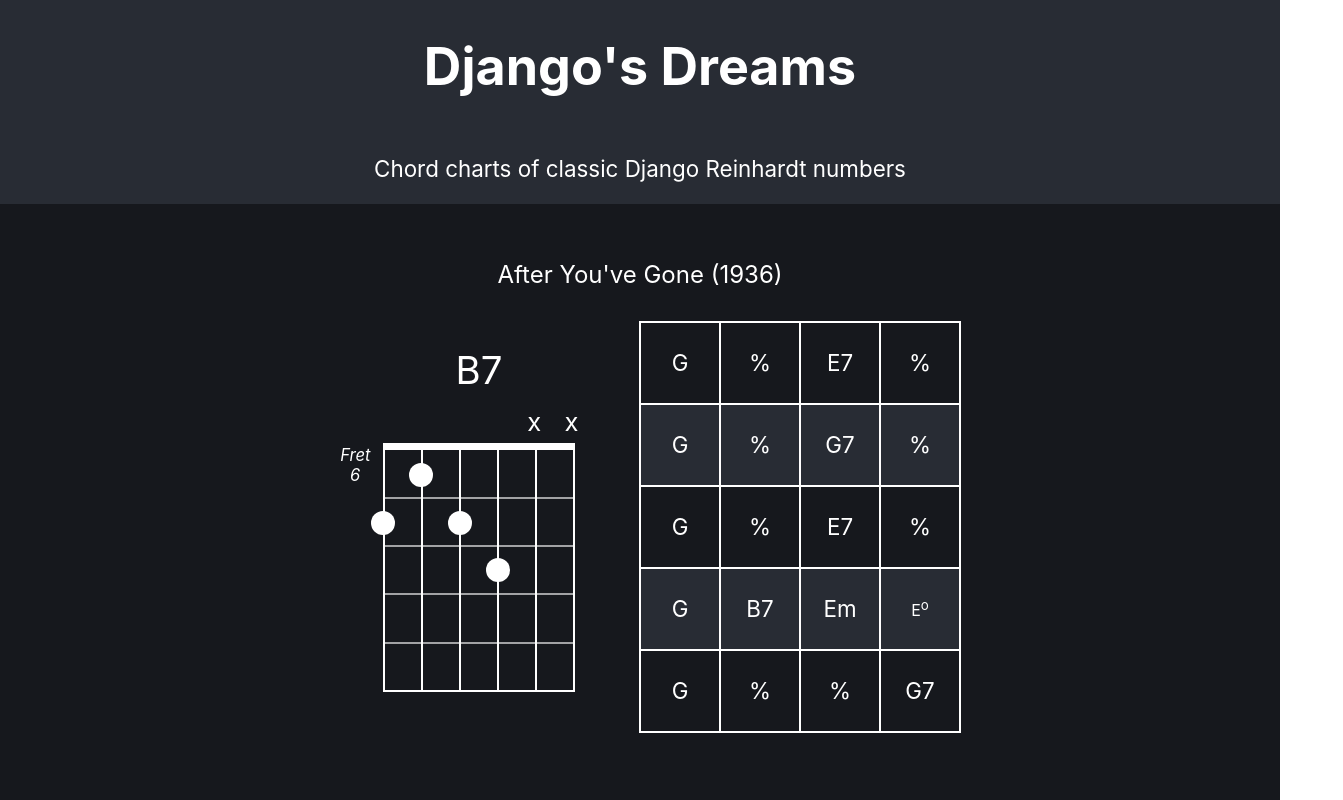
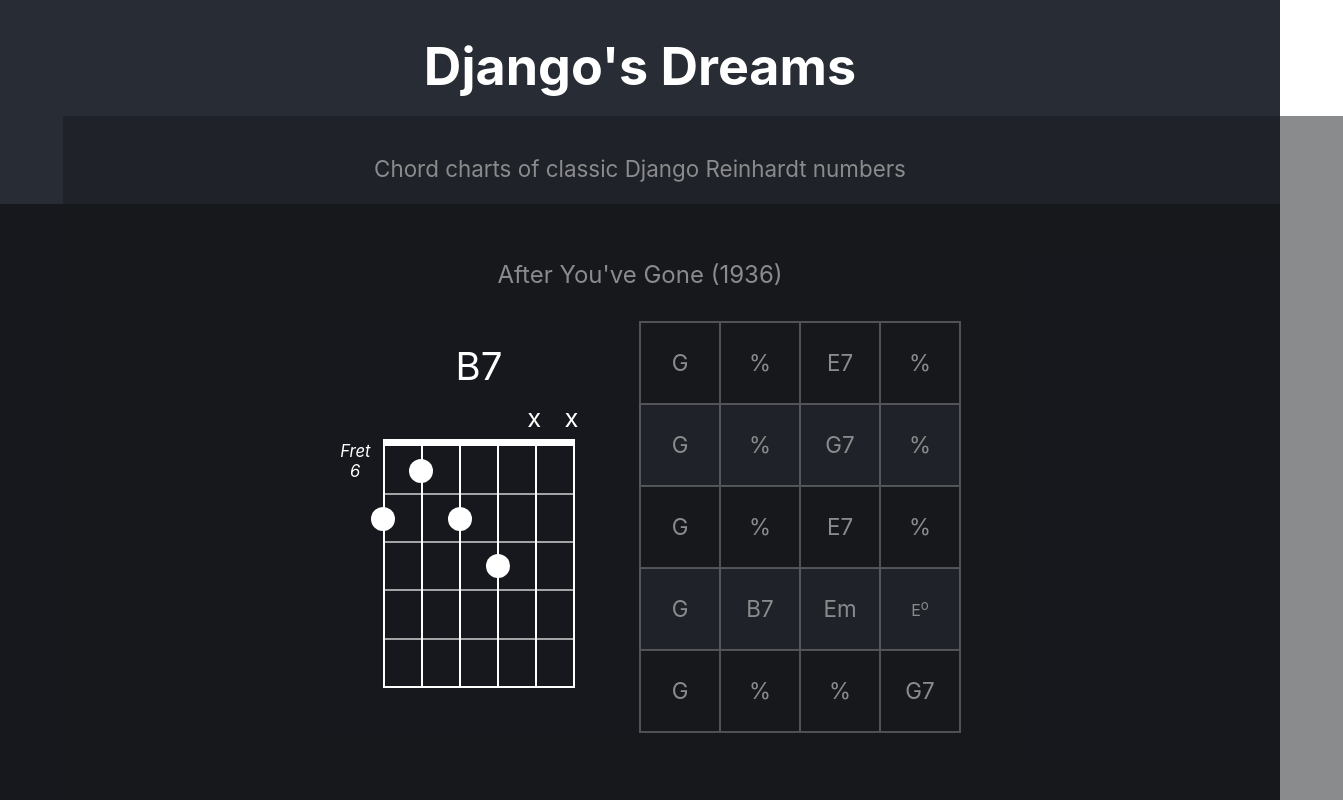
Before and after one commit to samlmcewan/djangos-dreams, a React (Create React App) app: page / in a window 1280 px wide. Both pictures are taken after a click on the element "B7". Shown: the top 800 px of the page, 1343 px wide, since content can reach past the window. Built offline with nearby package versions, Linux system fonts and the light colour scheme.

Commit message:
Add invisible div behind chord diagrams, click anywhere on screen to close chord diagram

```diff
--- a/src/app-data/data.js
+++ b/src/app-data/data.js
@@ -8,11 +8,11 @@ const SongData = [
         chords: [
             {chordName: 'C', positions: 'x13331', firstFret: '3', id: nanoid()},
             {chordName: '%', id: nanoid()},
-            {chordName: 'Cm', positions: 'x13321', firstFret: '3', id: 'Cm3', id: nanoid()},
+            {chordName: 'Cm', positions: 'x13321', firstFret: '3', id: nanoid()},
             {chordName: '%', id: nanoid()},
-            {chordName: 'G', positions: '133211', firstFret: '3', id: 'G3', id: nanoid()},
+            {chordName: 'G', positions: '133211', firstFret: '3', id: nanoid()},
             {chordName: '%', id: nanoid()},
-            {chordName: 'E7', positions: 'x3231xx', firstFret: '5', id: 'E75', id: nanoid()},
+            {chordName: 'E7', positions: 'x3231xx', firstFret: '5', id: nanoid()},
             {chordName: '%', id: nanoid()},
             {chordName: 'A7', positions: '2123xx', firstFret: '4', id: nanoid()},
             {chordName: '%', id: nanoid()},
--- a/src/components/chord-box/chord-box.styles.scss
+++ b/src/components/chord-box/chord-box.styles.scss
@@ -28,12 +28,12 @@ p {
 	box-sizing: border-box;
 	-moz-box-sizing: border-box;
 	-webkit-box-sizing: border-box;
-	border: 1px solid white;
+	border: 1px solid #ffffff80;
 	overflow: hidden;
 	position: relative;
 
 	// .half-line {
-	// 	// border-top: 1px solid white;
+	// 	// border-top: 1px solid #ffffff80;
 	// 	width: 12.5%;
 	// 	height: 12.5%;
 	// 	position: absolute;
@@ -42,7 +42,7 @@ p {
 	// 	&:after {
 	// 		content: "";
 	// 		position: absolute;
-	// 		border-top: 1px solid white;
+	// 		border-top: 1px solid #ffffff80;
 	// 		width: 200px;
 	// 		transform: rotate(135deg);
 	// 		transform-origin: 25% 25%;
@@ -111,7 +111,7 @@ p {
 	box-sizing: border-box;
 	-moz-box-sizing: border-box;
 	-webkit-box-sizing: border-box;
-	border: 1px solid white;
+	border: 1px solid #ffffff80;
 	overflow: hidden;
 	position: relative;
 
@@ -136,7 +136,7 @@ p {
 		box-sizing: border-box;
 		-moz-box-sizing: border-box;
 		-webkit-box-sizing: border-box;
-		border: 2px solid white;
+		border: 2px solid #ffffff80;
 		overflow: hidden;
 		// position: absolute;
 		transform: rotate(45deg);
@@ -166,7 +166,7 @@ p {
 	}
 
 	.half-line {
-		// border-top: 1px solid white;
+		// border-top: 1px solid #ffffff80;
 		width: 12.5%;
 		height: 12.5%;
 		position: absolute;
@@ -175,7 +175,7 @@ p {
 		&:after {
 			content: "";
 			position: absolute;
-			border-top: 2px solid white;
+			border-top: 2px solid #ffffff80;
 			width: 185px;
 			transform: rotate(135deg);
 			transform-origin: 25% 25%;
@@ -190,7 +190,7 @@ p {
 	}
 
 	.short-line-top {
-		// border-top: 1px solid white;
+		// border-top: 1px solid #ffffff80;
 		// display: none;
 		width: 12.5%;
 		height: 12.5%;
@@ -200,7 +200,7 @@ p {
 		&:after {
 			content: "";
 			position: absolute;
-			border-top: 2px solid white;
+			border-top: 2px solid #ffffff80;
 			width: 112px;
 			transform: rotate(135deg);
 			transform-origin: 41.5% 10%;
@@ -215,7 +215,7 @@ p {
 	}
 
 	.short-line-bottom {
-		// border-top: 1px solid white;
+		// border-top: 1px solid #ffffff80;
 
 		width: 12.5%;
 		height: 12.5%;
@@ -225,7 +225,7 @@ p {
 		&:after {
 			content: "";
 			position: absolute;
-			border-top: 2px solid white;
+			border-top: 2px solid #ffffff80;
 			width: 112.5px;
 			transform: rotate(225deg);
 			transform-origin: 59% 2330%;
--- a/src/components/chord-chart/chord-chart.component.jsx
+++ b/src/components/chord-chart/chord-chart.component.jsx
@@ -1,8 +1,8 @@
 import React, {useState} from 'react';
 
 import ChordBox from '../chord-box/chord-box.component';
-
 import ChordDiagram from '../chord-diagram/chord-diagram.component';
+// import useMousePosition from '../mouse-position/mouse-position'
 
 import { nanoid } from 'nanoid';
 
@@ -13,6 +13,14 @@ const ChordChart = ({chords, title, year}) => {
     const [visible, setVisible] = useState(false);
     let [chordDiagramId, setChordId] = useState(null);
     let [chordDiagramId2, setChordId2] = useState(null);
+
+    // const { posx, posy } = useMousePosition();
+
+    // console.log(`mouse position x: ${posx} y: ${posy}`);
+
+
+
+
 
 
 
@@ -31,7 +39,7 @@ const ChordChart = ({chords, title, year}) => {
     // onClick={() => setVisible(!visible)}
 
 
-        const chordBoxes = chords.map(chord => chord.id ? <ChordBox onClick={setChordDiagram} note={chord} key={chord.id}/> : chord.id1 ? <ChordBox onClick={setChordDiagram} note={chord} /> : null);
+        const chordBoxes = chords.map(chord => chord.id ? <ChordBox onClick={setChordDiagram} note={chord} key={chord.id}/> : chord.id1 ? <ChordBox onClick={setChordDiagram} note={chord} key={nanoid()} /> : null);
 
         // make objects from objects with two chords in them in the chords array, assign all chord objects to newChordsArray
         const getWholeChordObjs = (arr) => {
@@ -77,11 +85,16 @@ const ChordChart = ({chords, title, year}) => {
 
 
         return (
+
             <div className="chord-chart-single">
+            {visible && <div className='invisible-div-diagram' onClick={setChordDiagram}></div>}
                 <div className='chord-chart-heading'>{title} ({year})</div>
-                <div className="chord-diagram-container-chart">
-                {uniqueChords}
-                </div>
+
+                    <div className="chord-diagram-container-chart" onClick={setChordDiagram}>
+
+                    {uniqueChords}
+                    </div>
+
                 <div className='chord-chart'>
 
                 {chordBoxes }
--- a/src/components/chord-chart/chord-chart.styles.scss
+++ b/src/components/chord-chart/chord-chart.styles.scss
@@ -1,3 +1,19 @@
+.invisible-div-diagram {
+	width: 100vw;
+	height: 100vh;
+	background-color: #16181d80;
+	position: absolute;
+	z-index: 9999999;
+	margin-top: -10vw;
+	margin-left: -20vw;
+}
+
+@media only screen and (max-width: 680px) {
+	.invisible-div-diagram {
+		margin-left: -2vw;
+	}
+}
+
 .chord-chart {
 	display: flex;
 	flex-direction: row;
@@ -6,7 +22,7 @@
 	align-items: flex-start;
 	width: 40em;
 	max-width: 90vw;
-	border: 1px solid white;
+	border: 1px solid #ffffff80;
 }
 
 .chord-chart-single {
@@ -28,9 +44,10 @@
 	background-color: #16181d;
 	width: fit-content;
 	position: absolute;
-
+	margin-top: -4px;
+	margin-left: -2px;
 	z-index: 9999999;
-	// position: absolute;
+	border-left: 2px solid #16181d;
 }
 
 .chord-chart-heading {
--- a/src/components/chord-diagram/chord-diagram.styles.scss
+++ b/src/components/chord-diagram/chord-diagram.styles.scss
@@ -156,11 +156,11 @@
 @media only screen and (max-width: 1080px) {
 	.chord-diagram-container {
 		width: fit-content;
-		padding: 6vw;
-		padding-top: 4vw;
-		padding-bottom: 4.5vw;
-		padding-left: 6vw;
-		padding-right: 6vw;
+		// padding: 6vw;
+		padding-top: 9vw;
+		padding-bottom: 9vw;
+		padding-left: 10vw;
+		padding-right: 11vw;
 
 		.fret-title,
 		.first-fret-number {
--- /dev/null
+++ b/src/components/mouse-position/mouse-position.js
@@ -0,0 +1,19 @@
+import { useState, useEffect } from "react";
+
+const useMousePosition = () => {
+  const [mousePosition, setMousePosition] = useState({ x: null, y: null });
+
+  const updateMousePosition = ev => {
+    setMousePosition({ x: ev.clientX, y: ev.clientY });
+  };
+
+  useEffect(() => {
+    window.addEventListener("mousemove", updateMousePosition);
+
+    return () => window.removeEventListener("mousemove", updateMousePosition);
+  }, []);
+
+  return mousePosition;
+};
+
+export default useMousePosition;
```
